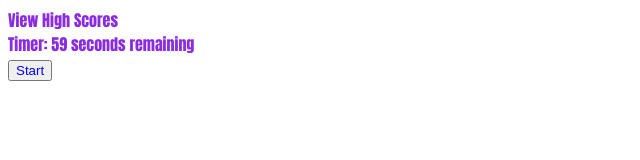
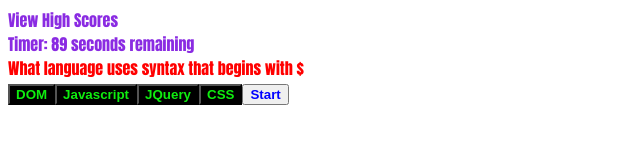
Before and after one commit to klynn726/code-quiz, a plain HTML site: page index.html in a window 1280 px wide. Both pictures are taken after a click on the button "Start". Shown: the whole page, without its empty margins (0-640 px from the left). Drawn offline with Linux system fonts and the light colour scheme.

Commit message:
added stuff

```diff
--- a/assets/script.js
+++ b/assets/script.js
@@ -1,5 +1,27 @@
 var timerEl = document.getElementById('countdown');
-var timeLeft = 60;
+var timeLeft = 90;
+var currentQuestion = 0;
+var score = 0;
+
+var btnA = document.createElement("button");
+btnA.innerHTML = "A";
+btnA.className = "button"
+document.body.appendChild(btnA);
+
+var btnB = document.createElement("button");
+btnB.innerHTML = "B";
+btnB.className = "button"
+document.body.appendChild(btnB);
+
+var btnC = document.createElement("button");
+btnC.innerHTML = "C";
+btnC.className = "button"
+document.body.appendChild(btnC);
+
+var btnD = document.createElement("button");
+btnD.innerHTML = "D";
+btnD.className = "button"
+document.body.appendChild(btnD);
 
 var submitButton = document.createElement("BUTTON");   // Create a <button> element
 submitButton.innerHTML = "Start";                   // text inside the buton
@@ -8,68 +30,71 @@ document.body.appendChild(submitButton);            //adds the button to the bod
 
 
 
+// var quizLoop =()=>{
+//   for (i = 0; i < questions.length; i++) {
+//     printQuestion();
+//   }
+//   stopQuiz();
+// }
 
 
-// Timer that counts down from 5
-function countdown() {
-  // Use the `setInterval()` method to call a function to be executed every 1000 milliseconds
-  var timeInterval = setInterval(function() {
-    // As long as the `timeLeft` is greater than 1
-    if (timeLeft > 1) {
-      // Set the `textContent` of `timerEl` to show the remaining seconds
-      timerEl.textContent = 'Timer: ' + timeLeft + ' seconds remaining';
-      // Decrement `timeLeft` by 1
-      timeLeft--;
-    } else if (timeLeft === 1) {
-      // When `timeLeft` is equal to 1, rename to 'second' instead of 'seconds'
-      timerEl.textContent = 'Timer: ' + timeLeft + ' second remaining';
-      timeLeft--;
-    } else {
-      // Once `timeLeft` gets to 0, set `timerEl` to an empty string
-      timerEl.textContent = '';
-      // Use `clearInterval()` to stop the timer
-      clearInterval(timeInterval);
-      stopQuiz()
-    }
-  }, 1000);
 
+
+//prints question
+//switches between questions
+//has buttons with answer choices printed in them
+
+var printQuestion = ()=>{
+    document.getElementById("Q").innerHTML = questions[currentQuestion].question;
+
+    btnA.innerHTML = questions[currentQuestion].answers.a
+    btnB.innerHTML = questions[currentQuestion].answers.b
+    btnC.innerHTML = questions[currentQuestion].answers.c
+    btnD.innerHTML = questions[currentQuestion].answers.d
+
+    currentQuestion++;
 }
 
-//switches between questions
-//time check
-//check for more obj in question array trigger end quiz
-var setNextQuestion = ()=>{
+//detects click
+btnA.addEventListener('click', showAnswer);
+btnB.addEventListener('click', showAnswer);
+btnC.addEventListener('click', showAnswer);
+btnD.addEventListener('click', showAnswer);
 
+//detects right/wrong
+//shows right/wrong
+var showAnswer = () =>{
+  if (true){
+        //******how to connect the answers obj to the click event to check for true/false??????
+  }
+  else{
+
+  }
+
+  checks()
 }
 
-//shows right/wrong
+//if correct add points to score else minus off time
+//time check, trigger end quiz
+//check for more obj in question array, trigger end quiz
+var checks = () =>{
 
-var showQuestion = () =>{
 
+
+
+  // if (timeLeft = 0) {
+  //   stopQuiz();
+  // }
+  //   if (questions.length = 0)
+  //   {
+  //     stopQuiz();
+  //   }
 }
 
-//if correct + to score else minus off time
-var selectAnswer = () =>{
-
-}
-
+//goes into stop quiz function
 //high score and set to local storage
 //retrieve local storage with high scores list
 var highScore =()=>{
-
-}
-
-
-// var questionsLoop = funtion(questions){
-  // for (i = 0; i < questions.length; i++) {
-  //   document.getElementById("page-content").innerHTML = questions[0];
-
-  // }
-// }
-
-var startQuiz = function(event) {
-  event.preventDefault();
-  countdown();
 
 }
 
@@ -79,8 +104,39 @@ var stopQuiz = function(){
 
 }
 
+function countdown() {
+  var timeInterval = setInterval(function() {
+    if (timeLeft > 1) {
+      timerEl.textContent = 'Timer: ' + timeLeft + ' seconds remaining';
+      timeLeft--;
+    } else if (timeLeft === 1) {
+      timerEl.textContent = 'Timer: ' + timeLeft + ' second remaining';
+      timeLeft--;
+    } else {
+      timerEl.textContent = '';
+      clearInterval(timeInterval);
+      stopQuiz()
+    }
+  }, 1000);
+
+}
+
+
+
+var startQuiz = function(event) {
+  event.preventDefault();
+  countdown();
+  printQuestion();
+
+}
 
 submitButton.addEventListener('click', startQuiz);
+
+//used the idea of questions in a variable creating an object with answers and correct answers from https://www.sitepoint.com/simple-javascript-quiz/ the remainder of the code was not applicapable to my goals for this quiz
+
+//https://www.w3schools.com/js/js_arrays.asp and https://www.w3schools.com/js/js_objects.asp  and  https://developer.mozilla.org/en-US/docs/Web/JavaScript/Reference/Global_objects/Object/values
+
+//thought maybe pull info to make an array of just one element ie an array of just questions in a variable.
 
 
 var questions = [
@@ -140,7 +196,7 @@ var questions = [
 
   {
   question: "An array is contained in which of the following:",
-  answers: {a:"{}", b:"()", c:"''", d:"[]"},
+  answers: {a:" { } ", b:" (  ) ", c:" '  ' ", d:" [  ] "},
   correctAnswer: "d"
   },
 
--- a/assets/style.css
+++ b/assets/style.css
@@ -5,6 +5,7 @@ header {
 
 .btn {
   color: blue;
+  font-weight: bold;
 }
 
 body {
@@ -14,3 +15,9 @@ body {
 #page-content {
   color: red;
 }
+
+.button {
+  color: rgb(15, 238, 15);
+  font-weight: bold;
+  background-color: rgb(0, 0, 0);
+}
--- a/index.html
+++ b/index.html
@@ -14,6 +14,17 @@
 
 <body>
   <main id="page-content">
+    <div id="Q">
+      Question
+    </div>
+
+    <!-- <div id="ans">
+
+    </div> -->
+
+    <!-- <div id="submit">
+
+    </div> -->
 
   </main>
   <script src="assets/script.js"></script>
```
